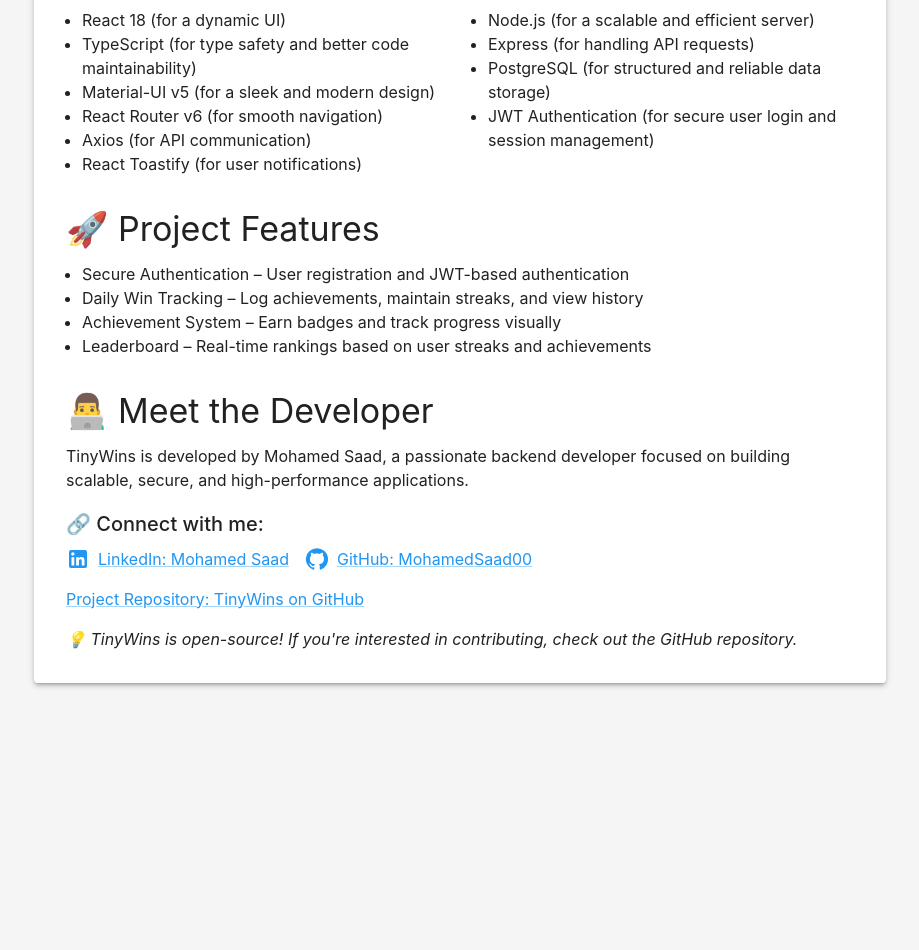
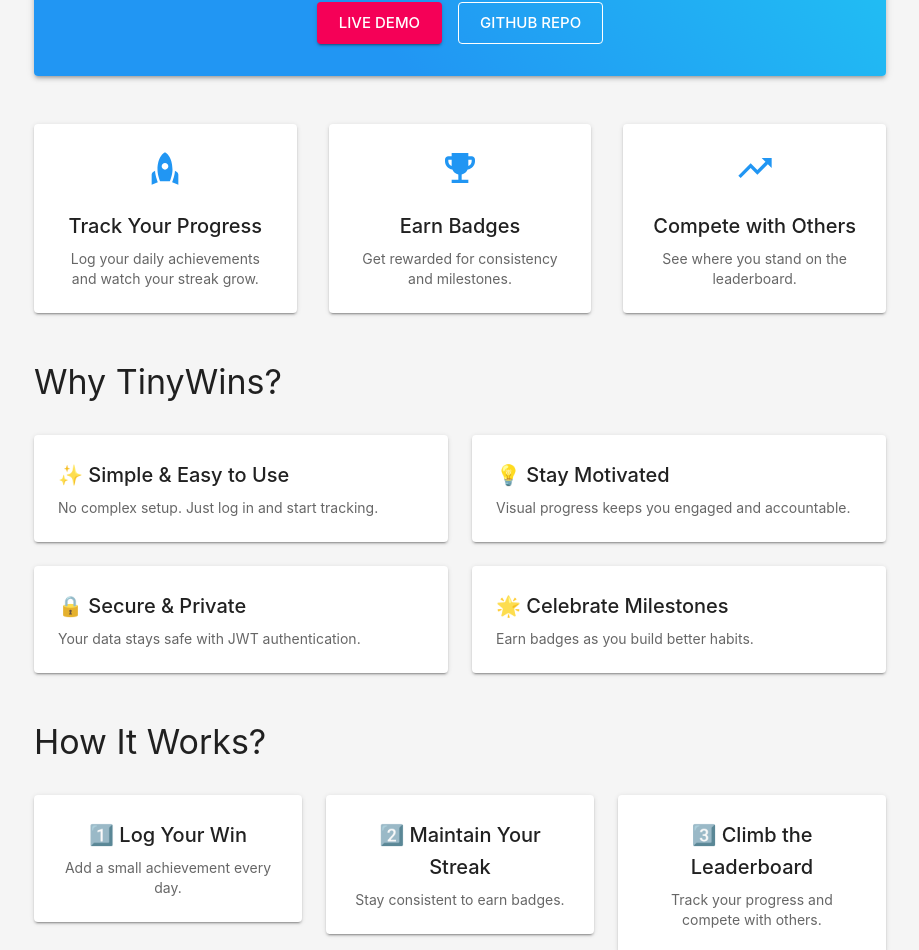
Before and after one commit to MohamedSaad00/TinyWins, a React (Create React App) app in the folder frontend/: page / in a window 1280 px wide. Shown: the part 499-1449 px from the top of the page, without its empty margins (180-1099 px from the left). Before the commit the page ends 1214 px from the top, so only its background shows below. Built offline with nearby package versions, Linux system fonts and the light colour scheme; no server answers.

Commit message:
Final Update

```diff
--- a/frontend/src/App.tsx
+++ b/frontend/src/App.tsx
@@ -8,6 +8,7 @@
 import History from './components/History';
 import api from './services/api';
 import Home from './components/Home';
+import HomeLanding from './components/HomeLanding';
 import Leaderboard from './components/Leaderboard';
 import About from './components/About';
 import useAuth from './hooks/useAuth';
@@ -229,7 +230,17 @@
                   isAuthenticated ? (
                     <Home userId={userId!} onBadgeEarned={handleBadgeEarned} />
                   ) : (
-                    <About />
+                    <HomeLanding />
+                  )
+                }
+              />
+              <Route
+                path="/dashboard"
+                element={
+                  isAuthenticated ? (
+                    <Home userId={userId!} onBadgeEarned={handleBadgeEarned} />
+                  ) : (
+                    <Navigate to="/" replace />
                   )
                 }
               />
--- /dev/null
+++ b/frontend/src/components/HomeLanding.tsx
@@ -0,0 +1,185 @@
+import React from 'react';
+import { Box, Container, Typography, Button, Grid, Paper, Link } from '@mui/material';
+import { EmojiEvents, Timeline, Stars, TrendingUp, Rocket, Security, EmojiEvents as Trophy } from '@mui/icons-material';
+
+const HomeLanding: React.FC = () => {
+  return (
+    <Box sx={{ py: 8 }}>
+      <Container maxWidth="md">
+        {/* Hero Section */}
+        <Paper elevation={3} sx={{ p: 4, mb: 6, textAlign: 'center', background: 'linear-gradient(45deg, #2196F3 30%, #21CBF3 90%)', color: 'white' }}>
+          <Typography variant="h2" component="h1" gutterBottom>
+            TinyWins – Track Your Daily Wins & Stay Motivated
+          </Typography>
+          <Typography variant="h5" sx={{ mb: 4 }}>
+            Stay Consistent. Stay Motivated. Keep Winning!
+          </Typography>
+          <Typography variant="body1" paragraph>
+            TinyWins is a simple yet powerful daily achievement tracker designed to help you build positive habits, stay accountable, and celebrate small victories every day.
+          </Typography>
+          <Box sx={{ mt: 4 }}>
+            <Button
+              variant="contained"
+              color="secondary"
+              size="large"
+              href="https://tinywins-production.up.railway.app/"
+              target="_blank"
+              sx={{ mr: 2 }}
+            >
+              Live Demo
+            </Button>
+            <Button
+              variant="outlined"
+              color="inherit"
+              size="large"
+              href="https://github.com/MohamedSaad00/TinyWins"
+              target="_blank"
+            >
+              GitHub Repo
+            </Button>
+          </Box>
+        </Paper>
+
+        {/* Features Grid */}
+        <Grid container spacing={4} sx={{ mb: 6 }}>
+          <Grid item xs={12} md={4}>
+            <Paper elevation={2} sx={{ p: 3, height: '100%', textAlign: 'center' }}>
+              <Rocket sx={{ fontSize: 40, color: 'primary.main', mb: 2 }} />
+              <Typography variant="h6" gutterBottom>
+                Track Your Progress
+              </Typography>
+              <Typography variant="body2" color="text.secondary">
+                Log your daily achievements and watch your streak grow.
+              </Typography>
+            </Paper>
+          </Grid>
+          <Grid item xs={12} md={4}>
+            <Paper elevation={2} sx={{ p: 3, height: '100%', textAlign: 'center' }}>
+              <Trophy sx={{ fontSize: 40, color: 'primary.main', mb: 2 }} />
+              <Typography variant="h6" gutterBottom>
+                Earn Badges
+              </Typography>
+              <Typography variant="body2" color="text.secondary">
+                Get rewarded for consistency and milestones.
+              </Typography>
+            </Paper>
+          </Grid>
+          <Grid item xs={12} md={4}>
+            <Paper elevation={2} sx={{ p: 3, height: '100%', textAlign: 'center' }}>
+              <TrendingUp sx={{ fontSize: 40, color: 'primary.main', mb: 2 }} />
+              <Typography variant="h6" gutterBottom>
+                Compete with Others
+              </Typography>
+              <Typography variant="body2" color="text.secondary">
+                See where you stand on the leaderboard.
+              </Typography>
+            </Paper>
+          </Grid>
+        </Grid>
+
+        {/* Why TinyWins Section */}
+        <Typography variant="h4" gutterBottom sx={{ mb: 4 }}>
+          Why TinyWins?
+        </Typography>
+        <Grid container spacing={3} sx={{ mb: 6 }}>
+          <Grid item xs={12} md={6}>
+            <Paper elevation={2} sx={{ p: 3 }}>
+              <Typography variant="h6" gutterBottom>
+                ✨ Simple & Easy to Use
+              </Typography>
+              <Typography variant="body2" color="text.secondary">
+                No complex setup. Just log in and start tracking.
+              </Typography>
+            </Paper>
+          </Grid>
+          <Grid item xs={12} md={6}>
+            <Paper elevation={2} sx={{ p: 3 }}>
+              <Typography variant="h6" gutterBottom>
+                💡 Stay Motivated
+              </Typography>
+              <Typography variant="body2" color="text.secondary">
+                Visual progress keeps you engaged and accountable.
+              </Typography>
+            </Paper>
+          </Grid>
+          <Grid item xs={12} md={6}>
+            <Paper elevation={2} sx={{ p: 3 }}>
+              <Typography variant="h6" gutterBottom>
+                🔒 Secure & Private
+              </Typography>
+              <Typography variant="body2" color="text.secondary">
+                Your data stays safe with JWT authentication.
+              </Typography>
+            </Paper>
+          </Grid>
+          <Grid item xs={12} md={6}>
+            <Paper elevation={2} sx={{ p: 3 }}>
+              <Typography variant="h6" gutterBottom>
+                🌟 Celebrate Milestones
+              </Typography>
+              <Typography variant="body2" color="text.secondary">
+                Earn badges as you build better habits.
+              </Typography>
+            </Paper>
+          </Grid>
+        </Grid>
+
+        {/* How It Works Section */}
+        <Typography variant="h4" gutterBottom sx={{ mb: 4 }}>
+          How It Works?
+        </Typography>
+        <Grid container spacing={3} sx={{ mb: 6 }}>
+          <Grid item xs={12} md={4}>
+            <Paper elevation={2} sx={{ p: 3, textAlign: 'center' }}>
+              <Typography variant="h6" gutterBottom>
+                1️⃣ Log Your Win
+              </Typography>
+              <Typography variant="body2" color="text.secondary">
+                Add a small achievement every day.
+              </Typography>
+            </Paper>
+          </Grid>
+          <Grid item xs={12} md={4}>
+            <Paper elevation={2} sx={{ p: 3, textAlign: 'center' }}>
+              <Typography variant="h6" gutterBottom>
+                2️⃣ Maintain Your Streak
+              </Typography>
+              <Typography variant="body2" color="text.secondary">
+                Stay consistent to earn badges.
+              </Typography>
+            </Paper>
+          </Grid>
+          <Grid item xs={12} md={4}>
+            <Paper elevation={2} sx={{ p: 3, textAlign: 'center' }}>
+              <Typography variant="h6" gutterBottom>
+                3️⃣ Climb the Leaderboard
+              </Typography>
+              <Typography variant="body2" color="text.secondary">
+                Track your progress and compete with others.
+              </Typography>
+            </Paper>
+          </Grid>
+        </Grid>
+
+        {/* Call to Action */}
+        <Paper elevation={3} sx={{ p: 4, textAlign: 'center', background: 'linear-gradient(45deg, #FF9800 30%, #FFB74D 90%)', color: 'white' }}>
+          <Typography variant="h4" gutterBottom>
+            🚀 Get started today and build your streak!
+          </Typography>
+          <Button
+            variant="contained"
+            color="secondary"
+            size="large"
+            href="https://tinywins-production.up.railway.app/"
+            target="_blank"
+            sx={{ mt: 2 }}
+          >
+            Start Tracking Now
+          </Button>
+        </Paper>
+      </Container>
+    </Box>
+  );
+};
+
+export default HomeLanding;
```
